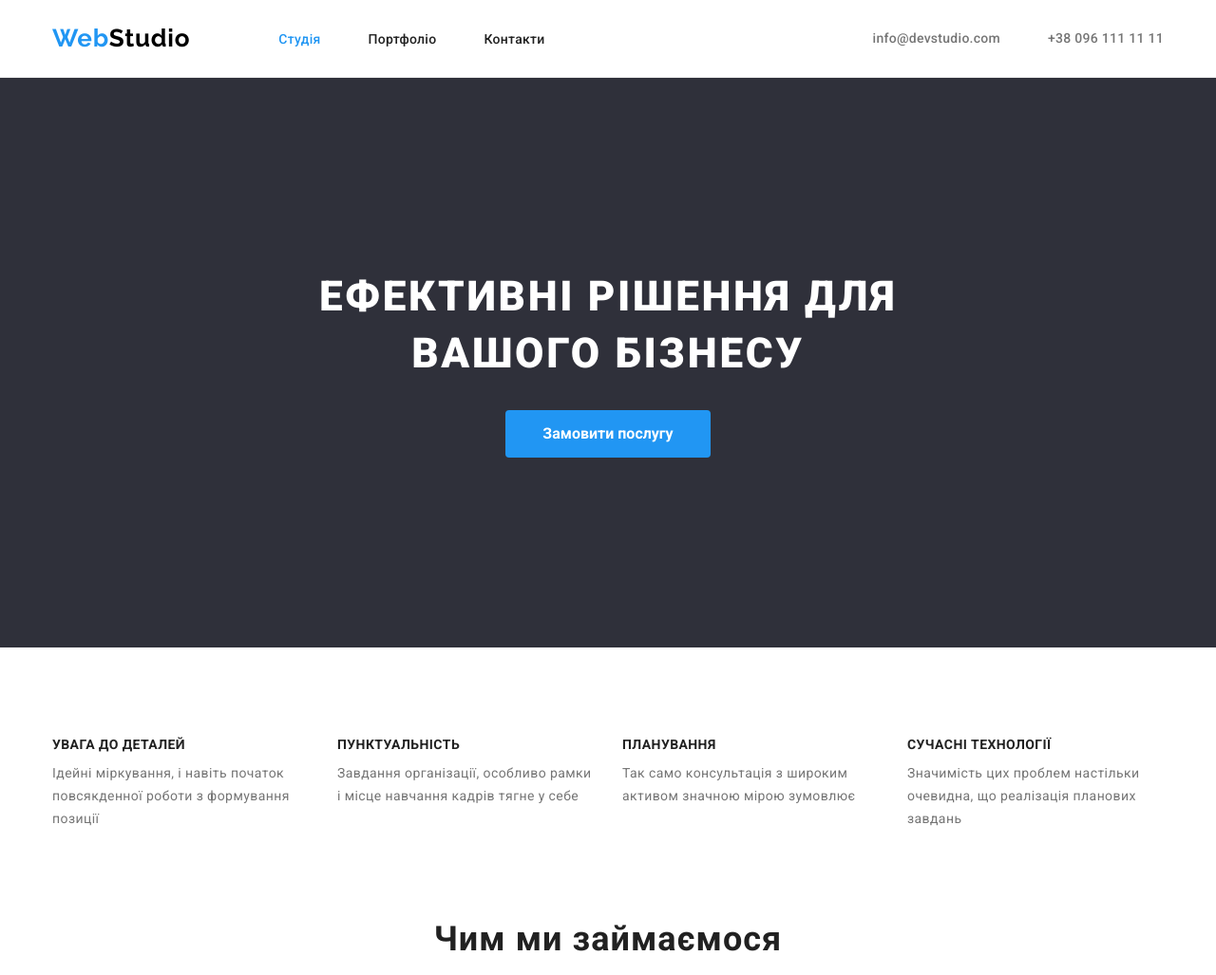
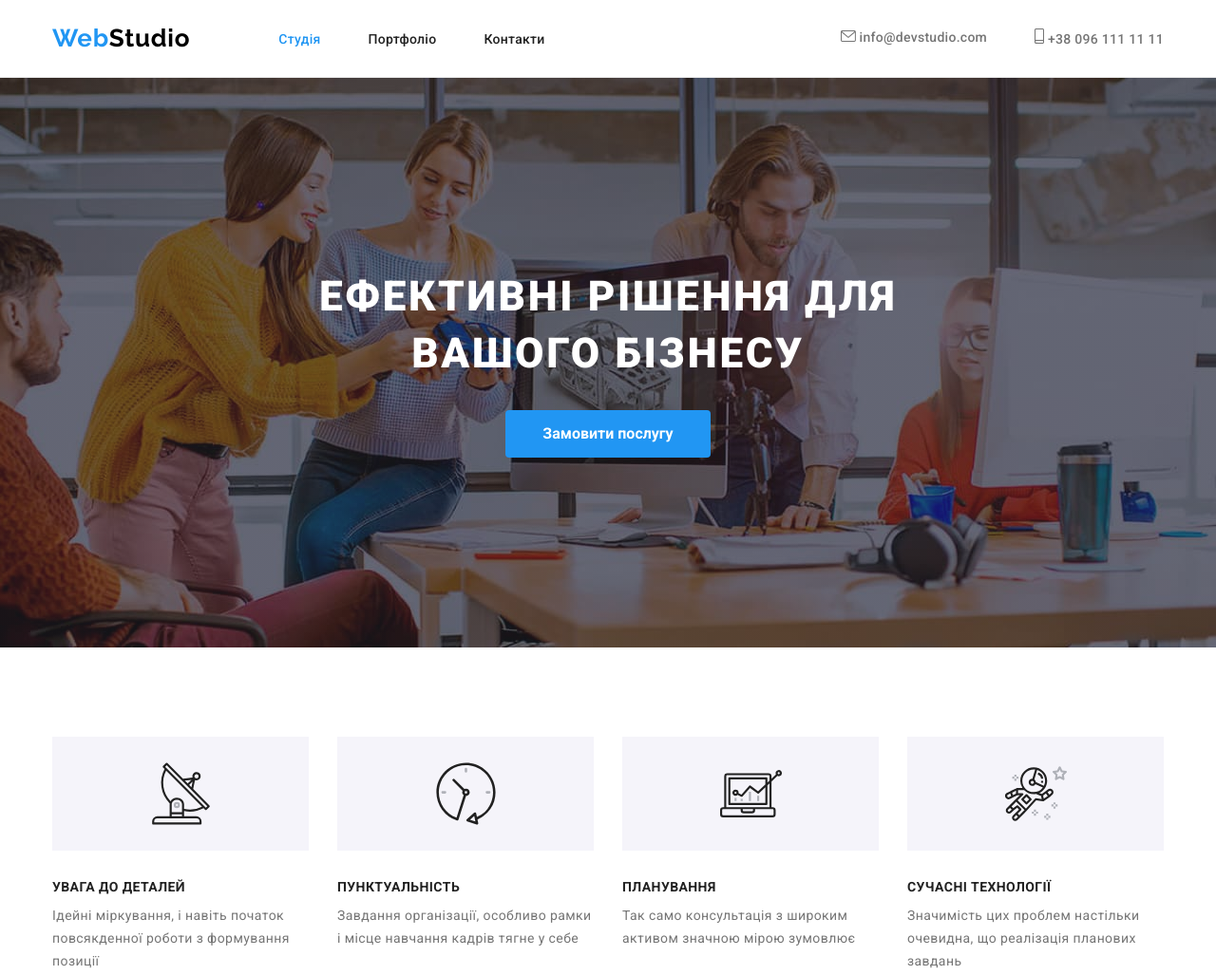
Before and after one commit to Vova2580/goit-markup-hw-04, a plain HTML site: page index.html in a window 1280 px wide. Shown: the top 1027 px of the page at 95% size. Drawn offline with nearby package versions, Linux system fonts and the light colour scheme.

Commit message:
Початок SVG

```diff
--- a/css/styles.css
+++ b/css/styles.css
@@ -153,6 +153,20 @@ display: flex;
   background-color:var(--hero-footer-bg-color);
   padding-top: 200px;
   padding-bottom: 200px;
+
+  max-width: 1600px;
+  height: 600px;
+  margin-left: auto;
+  margin-right: auto;
+
+  background-image:linear-gradient(
+    rgba(47, 48, 58, 0.4),
+    rgba(47, 48, 58, 0.4)
+  ),url(../images/heroimg.jpg);
+
+  background-repeat: no-repeat;
+  background-position: center;
+  background-size: cover;
 }
 
 .hero-title{
@@ -217,6 +231,18 @@ border-radius: 4px;
 }
 .features .item + .item{
  margin-left: 30px;
+}
+.background-icon{
+display: flex;
+align-items: center;
+justify-content: center;
+
+background: var(--secondary-bg-color);
+width: 270px;
+height: 120px;
+
+margin-bottom: 30px;
+gap: 30px;
 }
 
 
@@ -319,6 +345,26 @@ line-height:calc(19 / 16);
 text-align: center;
 letter-spacing: 0.03em;
 margin: 0;
+}
+
+.iconwigth{
+  width: 20px;
+  height: 20px;
+}
+.icon-flex{
+  display: flex;
+  align-items: center;
+  justify-content: center;
+}
+.icon-link{
+width: 44px;
+height: 44px;
+background-color: var(--light-color);
+border-radius: 50%;
+gap: 10px;
+}
+.icon-flex .item:hover{
+  background-color: var(--accent-text-color);
 }
 
 /* footer */
--- a/index.html
+++ b/index.html
@@ -36,8 +36,18 @@
     </ul>
     </nav>
      <ul class="contact-list list">
-        <li class="item"><a class="contact-mail" href="mailto:info@devstudio.com" >info@devstudio.com </a></li>
-        <li class="item"><a class="contact-phone" href="tel:+380961111111" >+38 096 111 11 11 </a>   </li>
+        <li class="item">
+            <svg class="marginsvg"width="16" height="12">
+                <use href="./images/icons.svg#mail"></use>
+            </svg>
+            <a class="contact-mail" href="mailto:info@devstudio.com" >info@devstudio.com </a>
+        </li>
+        <li class="item">
+            <svg class="marginsvg" width="10" height="16">
+                <use href="./images/icons.svg#phone"></use>
+            </svg>
+            <a class="contact-phone" href="tel:+380961111111" >+38 096 111 11 11 </a>
+         </li>
     </ul>
     </div>
     </header>
@@ -60,31 +70,51 @@
 
         <section class="section ">
 
-           <div class="container">
+           <div class="container ">
 
             <h2 class="visually-hidden">Наші особливості</h2>
 
             <ul class="features list">
-            <li class="item" >
+            <li class="item">
+                <div class="background-icon">
+                <svg width="65" height="70">
+                    <use href="./images/icons.svg#antenna"></use>
+                </svg>
+            </div>
              <h3 class="features-title">Увага до деталей</h3>
              <p class="features-content">
                 Ідейні міркування, i навіть початок повсякденної роботи з формування позиції
              </p>
             </li>
-
             <li class="item">
+                <div class="background-icon">
+                <svg width="65" height="70">
+                    <use href="./images/icons.svg#clock"></use>
+                </svg>
+            </div>
              <h3 class="features-title">Пунктуальність</h3>
              <p class="features-content">Завдання організації, особливо рамки і місце навчання кадрів тягне у себе
              </p>
             </li>
 
             <li class="item">
+                 <div class="background-icon">
+                <svg width="65" height="70">
+                    <use href="./images/icons.svg#diagram"></use>
+                </svg>
+            </div>
             <h3 class="features-title">Планування</h3>
             <p class="features-content">Так само консультація з широким активом значною мірою зумовлює
             </p>
             </li>
 
+
             <li class="item">
+            <div class="background-icon">
+                <svg width="65" height="70">
+                    <use href="./images/icons.svg#astronaut"></use>
+                </svg>
+            </div>
             <h3 class="features-title">Сучасні технології</h3>
             <p class="features-content">Значимість цих проблем настільки очевидна, що реалізація планових завдань</p>
             </li>
@@ -126,6 +156,28 @@
                     <div class="wrap">
                     <h3 class="team-member">Ігор Дем'яненко</h3>
                     <p class="position">Product Designer</p>
+                    <ul class="list icon-flex">
+                        <li class="item">
+                            <svg class="iconwigth">
+                                <use href="./images/icons.svg#instagram"></use>
+                            </svg>
+                        </li>
+                        <li class="item">
+                             <svg class="iconwigth">
+                                <use href="./images/icons.svg#twitter"></use>
+                            </svg>
+                        </li>
+                        <li class="item">
+                             <svg class="iconwigth">
+                                <use href="./images/icons.svg#facebook"></use>
+                            </svg>
+                        </li>
+                        <li class="item">
+                             <svg class="iconwigth">
+                                <use href="./images/icons.svg#linkedin"></use>
+                            </svg>
+                        </li>
+                    </ul>
                     </div>
                     </li>
 
```
Also changed, not shown: images/icons.svg (added), images/symbol-defs.svg (deleted).
